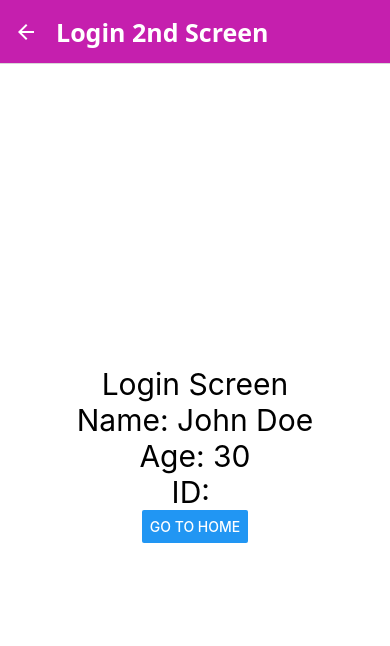
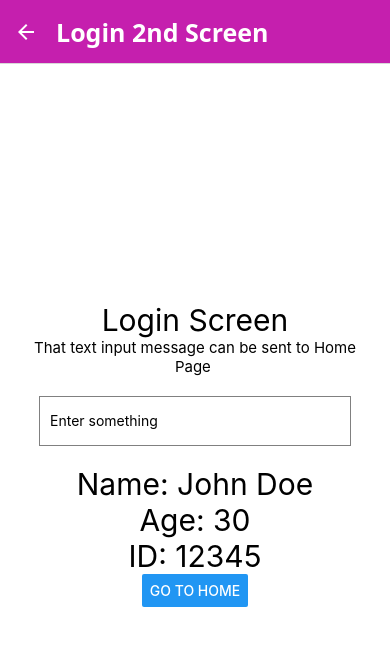
Before and after one commit to mtalhaleo2002/RN-App-From-Bg, a React Native app: screen / in a window 390 px wide. Both pictures are taken after a click on the button "LOGIN". Shown: the top 646 px of the page. Built offline with nearby package versions, Linux system fonts and the light colour scheme.

Commit message:
Pass Data Between Screens In Stack Navigation | onChange Text Input Field Used

```diff
--- a/components/Home.tsx
+++ b/components/Home.tsx
@@ -2,6 +2,8 @@ import React from 'react';
 import { View, Text, Button } from 'react-native';
 
 export const Home = (props: any) => {
+  console.log('Received Text Input params:', props.route.params);
+
   const userName = 'John Doe';
   const age = 30;
   const userId = 12345;
@@ -17,13 +19,16 @@ export const Home = (props: any) => {
       <Text style={{ fontSize: 30, color: 'white' }}>
         Welcome to the Home Screen
       </Text>
+      <Text style={{ fontSize: 25, color: 'yellow' }}>
+        message: {props.route.params?.message || 'No message received'}
+      </Text>
       <Button
         title="Login"
         onPress={() =>
           props.navigation.navigate('Login 2nd Screen', {
             userName,
             age,
-            Id: userId,
+            userId,
           })
         }
       />
--- a/components/Login.tsx
+++ b/components/Login.tsx
@@ -1,10 +1,11 @@
-import React from 'react';
-import { View, Text, Button } from 'react-native';
+import React, { useState } from 'react';
+import { View, Text, Button, TextInput } from 'react-native';
 
 export const Login = (props: any) => {
   console.log('Received params:', props.route.params);
   // That approach is used to receive the parameters sent from the Home screen and this is too long way to do it
   const { userName, age, userId } = props.route.params; // Destructuring assignment
+  const [inputValue, setInputValue] = useState('');
   return (
     <View
       style={{
@@ -15,12 +16,36 @@ export const Login = (props: any) => {
       }}
     >
       <Text style={{ fontSize: 30 }}>Login Screen</Text>
+      <Text
+        style={{ fontSize: 15, paddingHorizontal: 20, textAlign: 'center' }}
+      >
+        That text input message can be sent to Home Page{' '}
+      </Text>
+      <TextInput
+        style={{
+          height: 50,
+          width: '80%',
+          borderColor: 'gray',
+          borderWidth: 1,
+          marginVertical: 20,
+          paddingHorizontal: 10,
+          color: 'black',
+        }}
+        placeholder="Enter something"
+        placeholderTextColor={'black'}
+        onChangeText={text => setInputValue(text)}
+      />
+
       <Text style={{ fontSize: 30 }}>Name: {userName}</Text>
       <Text style={{ fontSize: 30 }}>Age: {age}</Text>
       <Text style={{ fontSize: 30 }}>ID: {userId}</Text>
       <Button
         title="Go To Home"
-        onPress={() => props.navigation.navigate('Home 1st Screen')}
+        onPress={() =>
+          props.navigation.navigate('Home 1st Screen', {
+            message: inputValue,
+          })
+        }
       />
     </View>
   );
```
